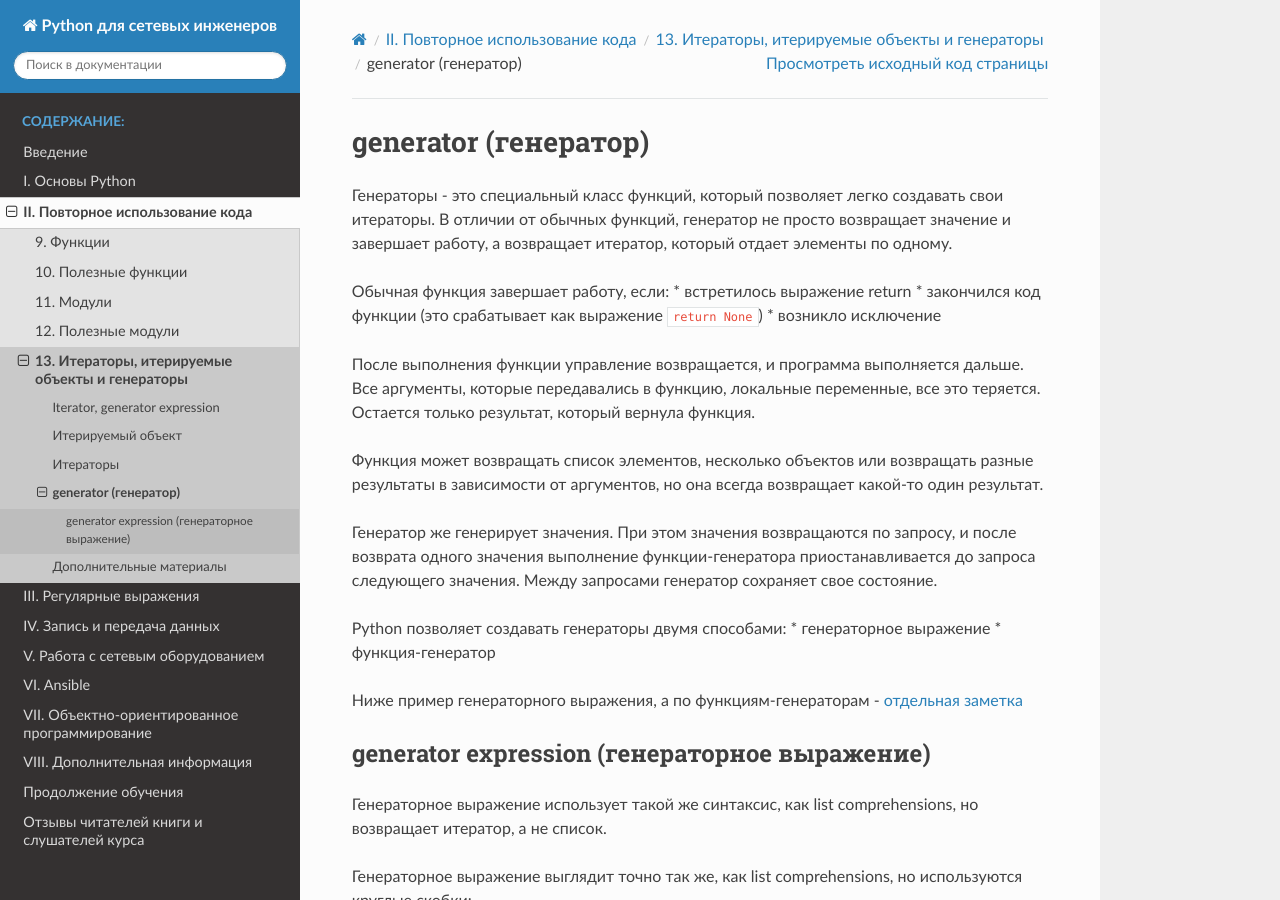
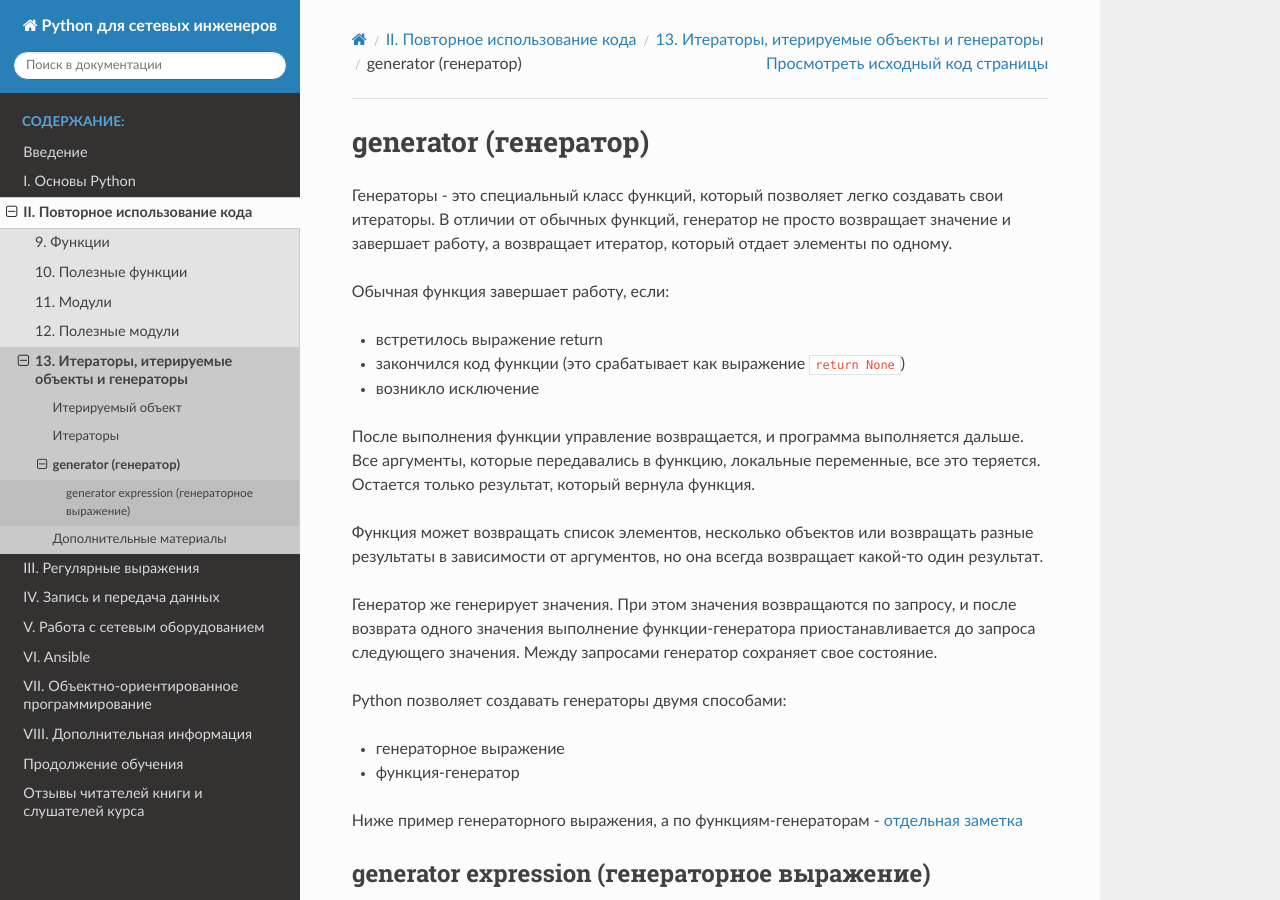
Before and after one commit to natenka/pyneng-book, a Sphinx documentation site: the page built from docs/source/book/13_iterator_generator/generator.rst, in a window 1280 px wide and 900 px high. Built offline with Sphinx 7.4.7 and the Read the Docs theme 2.0.0, drawn with Linux system fonts in a browser that asks for light colours; pages that are not in the unit, such as notebooks, are missing from menus.

Commit message:
13_iterator_generator update

```diff
--- a/docs/source/book/13_iterator_generator/generator.rst
+++ b/docs/source/book/13_iterator_generator/generator.rst
@@ -6,9 +6,11 @@
 просто возвращает значение и завершает работу, а возвращает итератор,
 который отдает элементы по одному.
 
-Обычная функция завершает работу, если: \* встретилось выражение return
-\* закончился код функции (это срабатывает как выражение
-``return None``) \* возникло исключение
+Обычная функция завершает работу, если:
+
+* встретилось выражение return
+* закончился код функции (это срабатывает как выражение ``return None``)
+* возникло исключение
 
 После выполнения функции управление возвращается, и программа
 выполняется дальше. Все аргументы, которые передавались в функцию,
@@ -24,8 +26,10 @@
 приостанавливается до запроса следующего значения. Между запросами
 генератор сохраняет свое состояние.
 
-Python позволяет создавать генераторы двумя способами: \* генераторное
-выражение \* функция-генератор
+Python позволяет создавать генераторы двумя способами:
+
+* генераторное выражение
+* функция-генератор
 
 Ниже пример генераторного выражения, а по функциям-генераторам -
 `отдельная
--- a/docs/source/book/13_iterator_generator/iterator.rst
+++ b/docs/source/book/13_iterator_generator/iterator.rst
@@ -48,8 +48,8 @@
 После того, как элементы закончились, возвращается исключение
 StopIteration.
 
-    Для того, чтобы итератор снова начал возвращать элементы, его надо
-    заново создать.
+Для того, чтобы итератор снова начал возвращать элементы, его надо
+заново создать.
 
 Аналогичные действия выполяются, когда цикл for проходится по списку:
 
```
Also changed, not shown: docs/source/book/13_iterator_generator/README.rst (deleted, +0 -8 lines), docs/source/book/13_iterator_generator/index.rst (+8 -2 lines), docs/source/book/13_iterator_generator/iterable.rst (+5 -2 lines).
